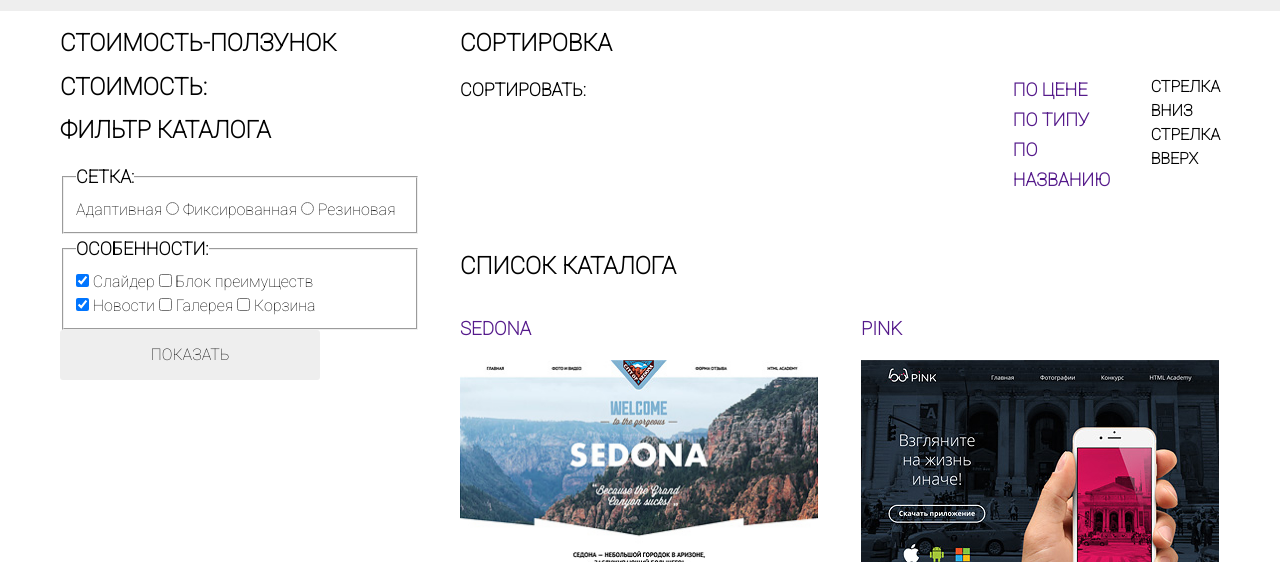
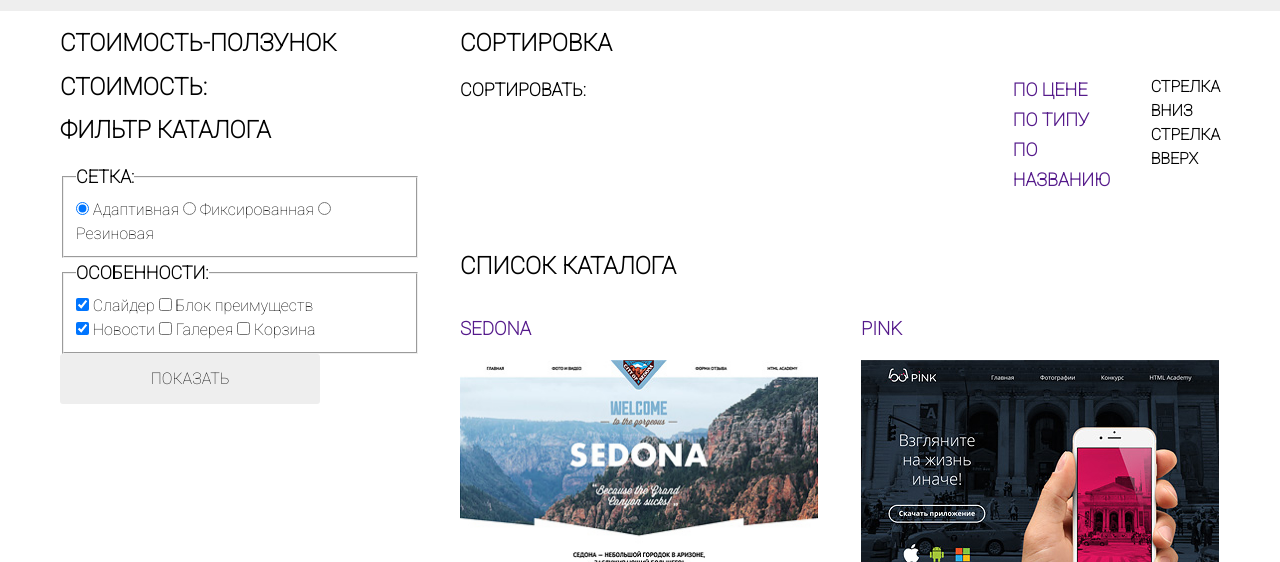
Before and after one commit to Brs-B/452047-nerds-29, a plain HTML site: page catalog.html in a window 1280 px wide. Shown: the part 238-800 px from the top of the page. Drawn offline with Linux system fonts and the light colour scheme.

```diff
--- a/catalog.html
+++ b/catalog.html
@@ -63,7 +63,7 @@
           <h2 class="visually-hidden">Фильтр каталога</h2>
           <fieldset class="filters-radio">
             <legend class="filters-radio-and-checkbox">Сетка:</legend>
-              <input hidden="true" class="filter-input filter-input-radio" type="radio" name="radio-grid" id="filter-adaptive" value="adaptive" checked>
+              <input class="filter-input filter-input-radio" type="radio" name="radio-grid" id="filter-adaptive" value="adaptive" checked>
               <label class="filter-option" for="filter-adaptive">Адаптивная</label>
               <input class="filter-input filter-input-radio" type="radio" name="radio-grid" id="filter-fixed" value="fixed">
               <label class="filter-option" for="filter-fixed">Фиксированная</label>
```
